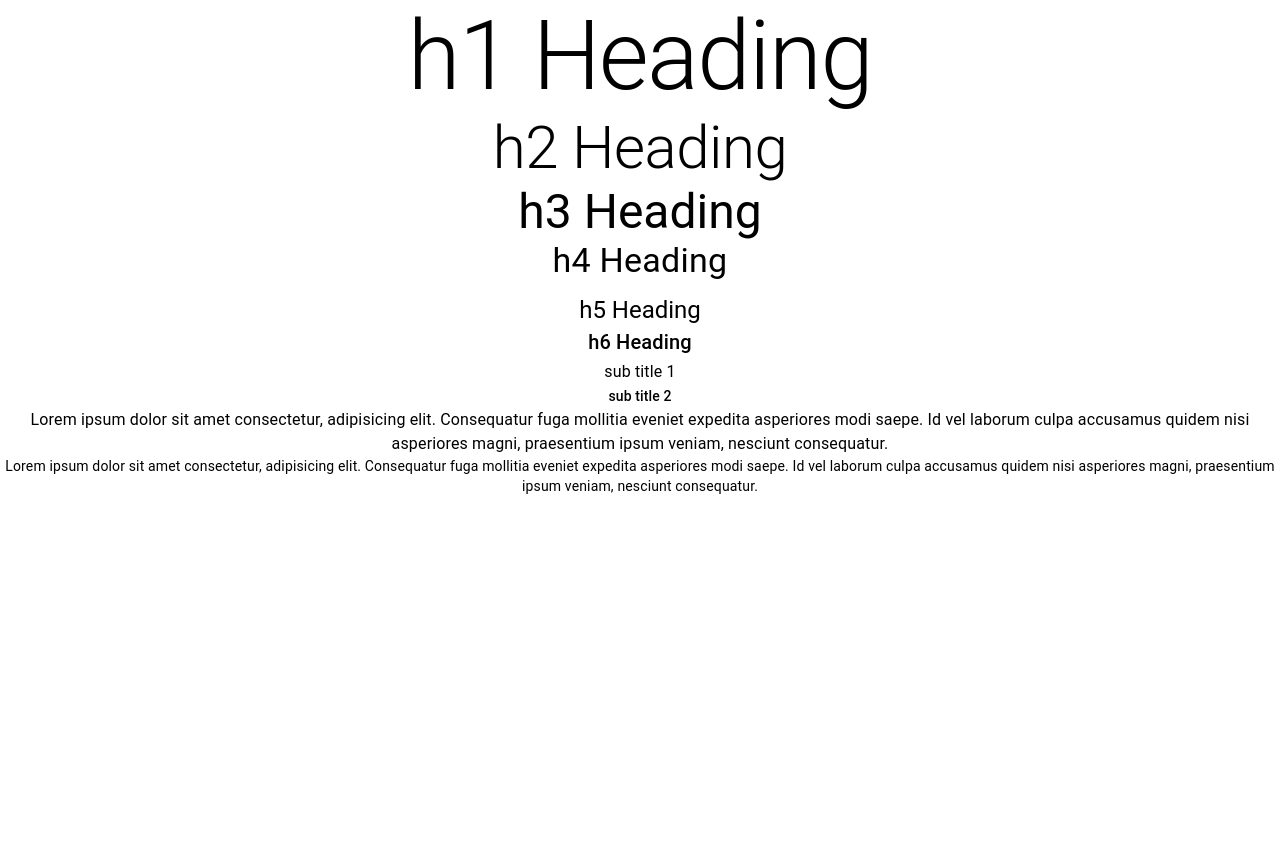
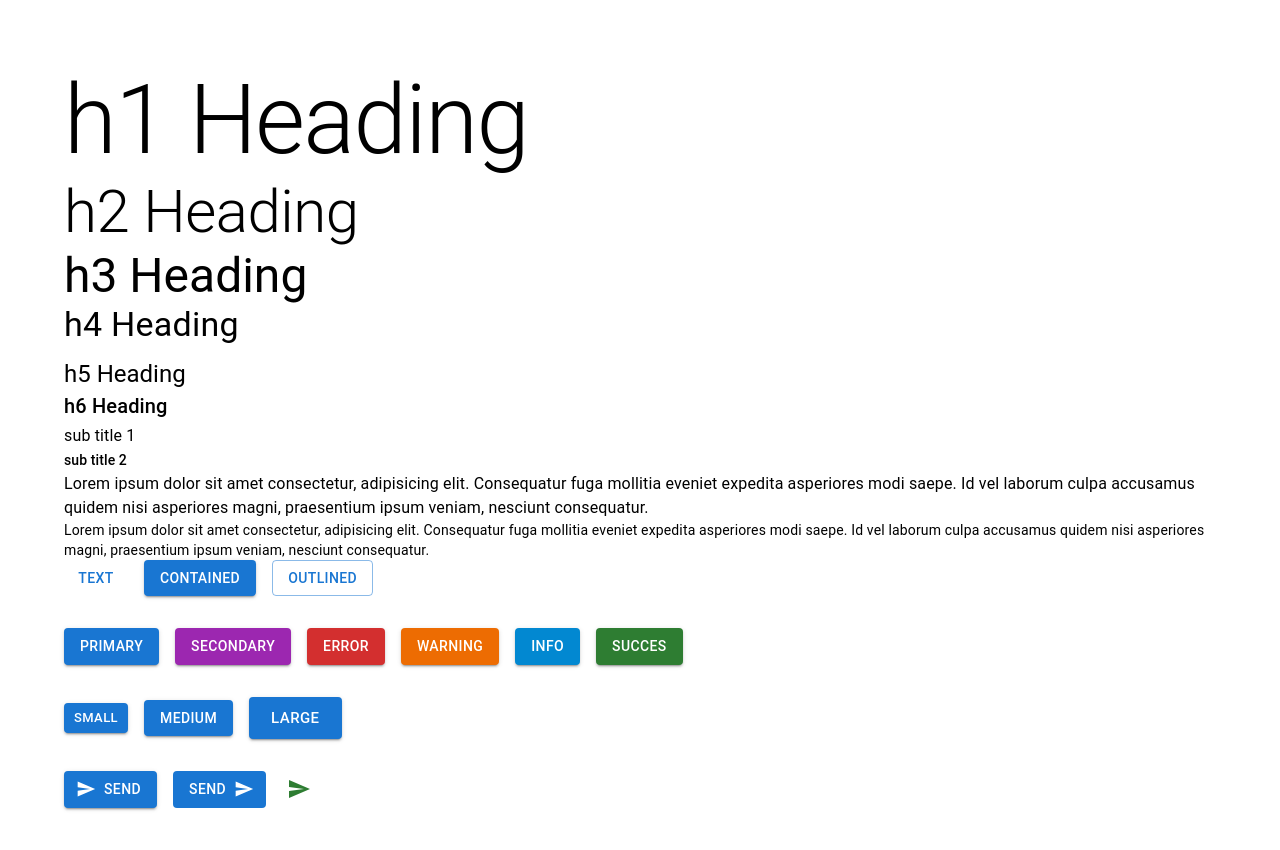
Before and after one commit to keemdb/react-mui, a React (Create React App) app: page / in a window 1280 px wide. Shown: the top 850 px of the page. Before the commit the page ends 800 px from the top, so only its background shows below. Built offline with nearby package versions, Linux system fonts and the light colour scheme.

Commit message:
Buttom 컴포넌트 스터디 완료

```diff
--- a/package.json
+++ b/package.json
@@ -5,6 +5,7 @@
   "dependencies": {
     "@emotion/react": "^11.13.3",
     "@emotion/styled": "^11.13.0",
+    "@mui/icons-material": "^6.0.1",
     "@mui/material": "^6.0.1",
     "@testing-library/jest-dom": "^5.17.0",
     "@testing-library/react": "^13.4.0",
--- a/src/App.css
+++ b/src/App.css
@@ -1,5 +1,5 @@
 .App {
-  text-align: center;
+ padding: 4rem;
 }
 
 .App-logo {
--- a/src/App.tsx
+++ b/src/App.tsx
@@ -1,10 +1,12 @@
 import './App.css';
+import { MuiButton } from './components/MuiButton';
 import { MuiTypography } from './components/MuiTypography';
 
 function App() {
   return (
     <div className="App">
       <MuiTypography/>
+      <MuiButton/>
     </div>
   );
 }
--- /dev/null
+++ b/src/components/MuiButton.tsx
@@ -0,0 +1,34 @@
+import { Stack, Button, IconButton } from "@mui/material"
+import SendIcon from "@mui/icons-material/Send"
+
+export const MuiButton = () => {
+  return (
+	<Stack spacing={4}>
+		<Stack spacing={2} direction='row'>
+			<Button variant="text" href='http://google.com'>Text</Button>
+			<Button variant="contained">Contained</Button>
+			<Button variant="outlined">Outlined</Button>
+		</Stack>
+		<Stack spacing={2} direction='row'>
+			<Button variant="contained" color="primary">primary</Button>
+			<Button variant="contained" color="secondary">secondary</Button>
+			<Button variant="contained" color="error">error</Button>
+			<Button variant="contained" color="warning">warning</Button>
+			<Button variant="contained" color="info">info</Button>
+			<Button variant="contained" color="success">succes</Button>
+		</Stack>
+		<Stack display="block" spacing={2} direction="row">
+			<Button variant="contained" size="small">small</Button>
+			<Button variant="contained" size="medium">medium</Button>
+			<Button variant="contained" size="large">large</Button>
+		</Stack>
+		<Stack spacing={2} direction="row">
+			<Button variant="contained" startIcon={<SendIcon/>} disableRipple onClick={()=>{alert('test')}}>Send</Button>
+			<Button variant="contained" endIcon={<SendIcon/>} disableElevation>Send</Button>
+			<IconButton aria-label="send" color="success" size="small">
+				<SendIcon/>
+			</IconButton>
+		</Stack>
+	</Stack>
+  )
+}
--- a/src/components/MuiTypography.tsx
+++ b/src/components/MuiTypography.tsx
@@ -1,3 +1,6 @@
+// component : 속성 사용시 해당 태그로 적용 가능
+// gutterBottom : margin-bottom 적용
+
 import { Typography } from "@mui/material"
 
 export const MuiTypography = () => {
@@ -7,7 +10,6 @@
 		<Typography variant="h2">h2 Heading</Typography>
 		<Typography variant="h3">h3 Heading</Typography>
 
-		{/* component 속성 사용시 해당 태그로 적용할수 있음 */}
 		<Typography variant="h4" component="h1" gutterBottom>h4 Heading</Typography>
 
 		<Typography variant="h5">h5 Heading</Typography>
```
Also changed, not shown: 1 other file (tests, documents, lock files or other folders).
